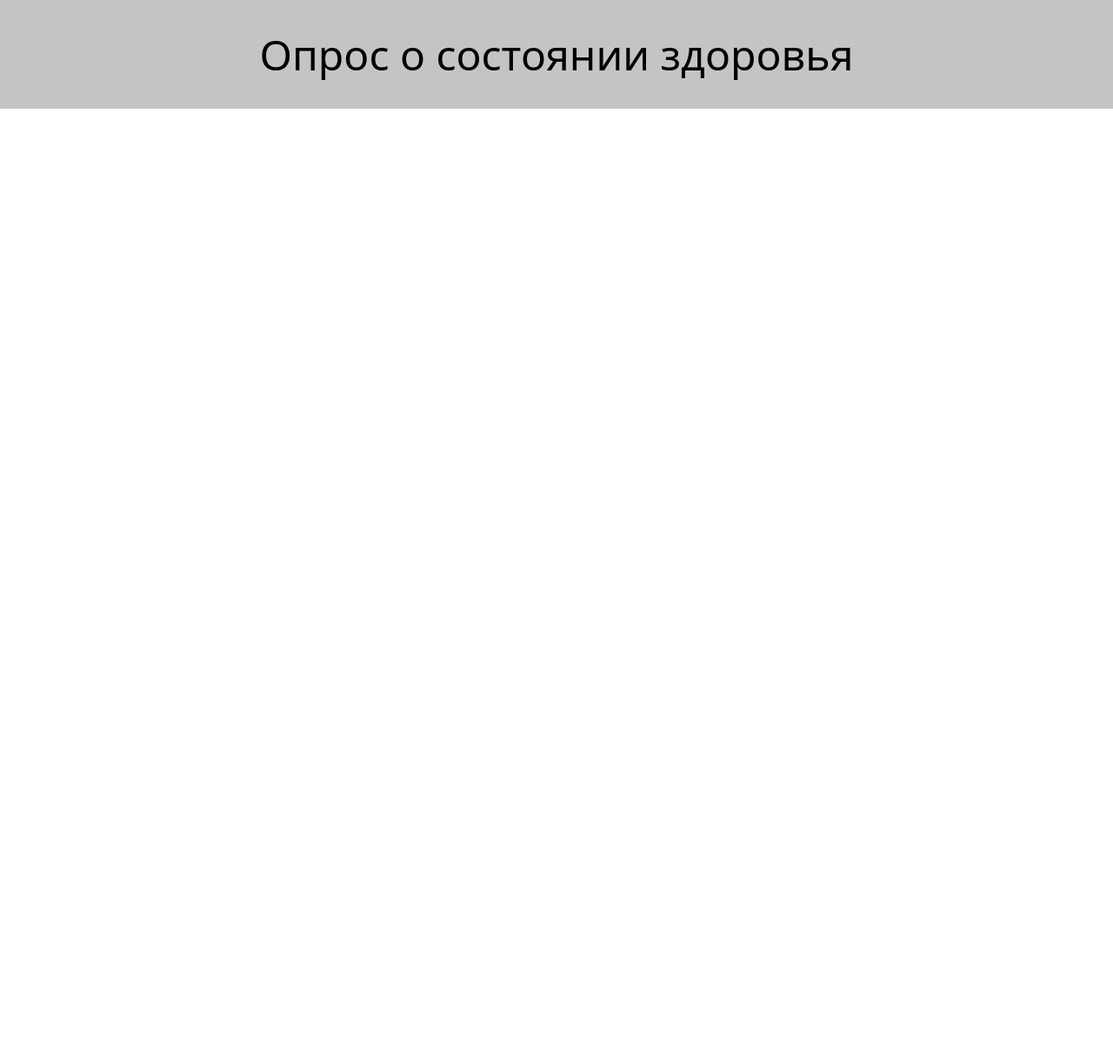
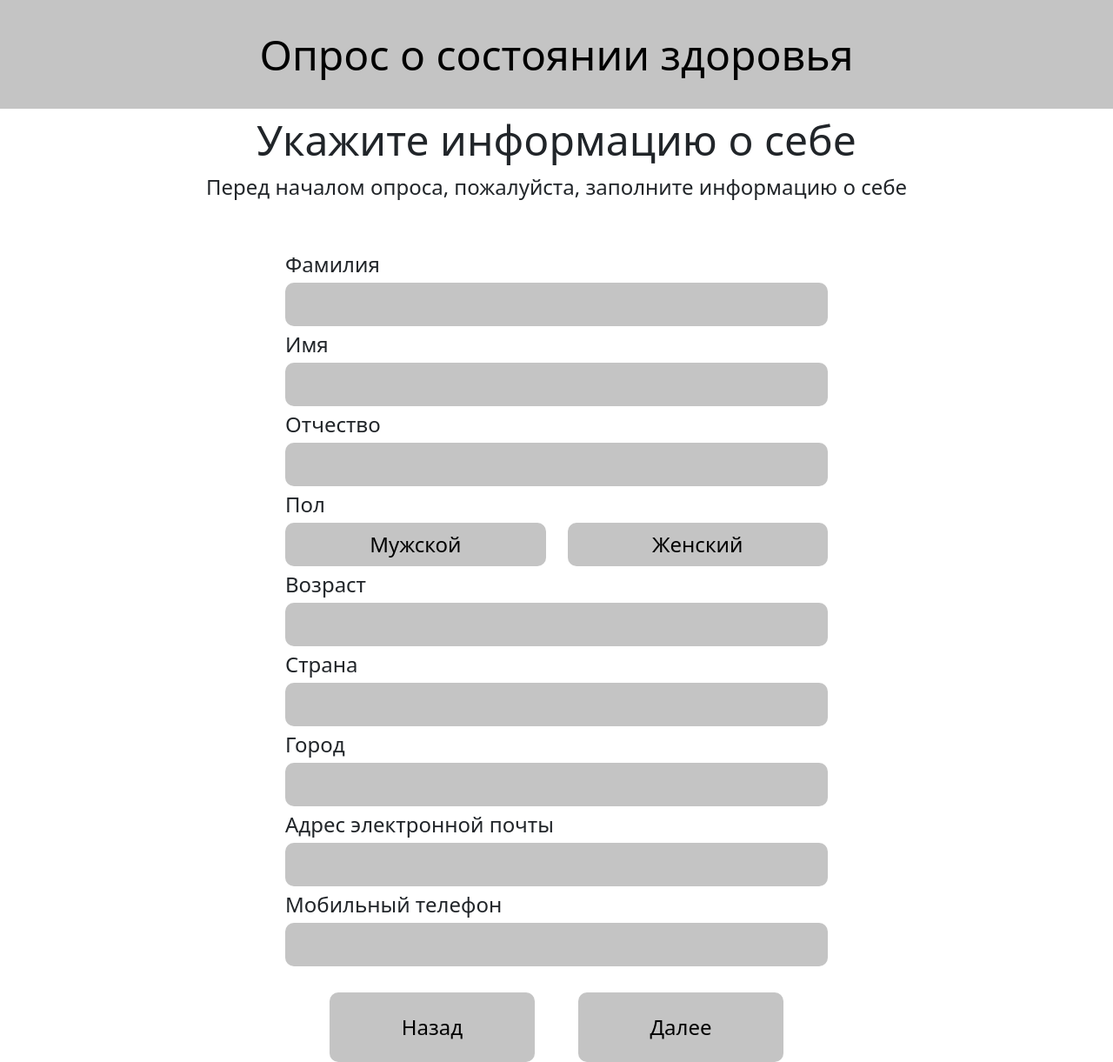
Before and after one commit to JoelWillLiveForever/Medical_Survey, a Django app: page /registration in a window 1280 px wide. Shown: the whole page at 87% size. Before the commit the page ends 125 px from the top, so only its background shows below. Run offline with Django 4.2, Linux system fonts and the light colour scheme; some libraries are stand-ins or nearby versions.

Commit message:
Registration layout

```diff
--- /dev/null
+++ b/Main_App/static/css/registration.css
@@ -0,0 +1,117 @@
+* {
+    box-sizing: border-box;
+}
+
+body {
+    min-height: 130vh;
+}
+
+.namepage{
+    display: flex;
+    justify-content: center;
+    font-size: 30px;
+}
+
+p{
+    margin-bottom: 0px;
+}
+
+.explanationtext1{
+    display: flex;
+    justify-content: center;
+    font-size: 48px;
+}
+
+.explanationtext2{
+    display: flex;
+    justify-content: center;
+    font-size: 24px;
+}
+
+.fields{
+    display: flex;
+    justify-content: center;
+    margin-top: 50px;
+}
+
+.form-group{
+    display: flex;
+    justify-content: space-between;
+    flex-direction: column;
+    width: 648px;
+}
+
+.form-group label {
+    margin: 3px 0;
+    display: block;
+    font-size: 24px;
+}
+
+.form-group input {
+    width: 100%;
+    height: 50px;
+    font-size: 24px;
+    border-radius: 10px;
+    border: none;
+    background: #C4C4C4;
+}
+
+.form-group button {
+    width: 300px;
+    height: 50px;
+    font-size: 24px;
+    border-radius: 10px;
+    border: none;
+    background: #C4C4C4;
+}
+
+.form-group button:hover{
+    background: #757575;
+}
+
+.form-group button:active{
+    background: #333333;
+    color: #C4C4C4;
+}
+
+.form-group button:focus{
+    background: #333333;
+    color: #C4C4C4;
+}
+
+.genderbutton {
+    display: flex;
+    justify-content: center;
+}
+
+.female {
+    margin-left: 25px;
+}
+
+.navbutton{
+    display: flex;
+    justify-content: center;
+    margin-top: 30px;
+}
+
+.navbutton button{
+    width: 236px;
+    height: 80px;
+    font-size: 24px;
+    border-radius: 10px;
+    border: none;
+    background: #C4C4C4;
+}
+
+.navbutton button:hover{
+    background: #757575;
+}
+
+.navbutton button:active{
+    background: #333333;
+    color: #C4C4C4;
+}
+
+.next{
+    margin-left: 50px;
+}
--- a/Main_App/templates/registration.html
+++ b/Main_App/templates/registration.html
@@ -5,5 +5,68 @@
 {% endblock %}
 
 {% block content %}
+{% load static %}
+<link rel="stylesheet" type='text/css' href='{% static "css/registration.css" %}'>
 
+<div class="container body-form">
+    <div class="row explanation">
+        <div class="col-md-12">
+            <div class="explanationtext1">
+                <p>Укажите информацию о себе</p>
+            </div>
+        </div>
+        <div class="col-md-12">
+            <div class="explanationtext2">
+                <p>Перед началом опроса, пожалуйста, заполните информацию о себе</p>
+            </div>
+        </div>
+    </div>
+    <div class="row fields">
+        <div class="form-group">
+            <p>
+                <label>Фамилия</label>
+                <input type="text" name="surname"></input>
+            </p>
+            <p>
+                <label>Имя</label>
+                <input type="text" name="name"></input>
+            </p>
+            <p>
+                <label>Отчество</label>
+                <input type="text" name="lastname"></input>
+            </p>
+            <p>
+                <label>Пол</label>
+                <div class="genderbutton">
+                    <button class="male">Мужской</button>
+                    <button class="female">Женский</button>
+                </div>
+            </p>
+            <p>
+                <label>Возраст</label>
+                <input type="text" name="age"></input>
+            </p>
+            <p>
+                <label>Страна</label>
+                <input type="text" name="country"></input>
+            </p>
+            <p>
+                <label>Город</label>
+                <input type="text" name="city"></input>
+            </p>
+            <p>
+                <label>Адрес электронной почты</label>
+                <input type="text" name="email"></input>
+            </p>
+            <p>
+                <label>Мобильный телефон</label>
+                <input type="text" name="phone"></input>
+            </p>
+        </div>
+    </div>
+    <div class="row navbutton">
+        <button class="back">Назад</button>
+        <button class="next">Далее</button>
+    </div>
+</div>
 {% endblock %}
```
